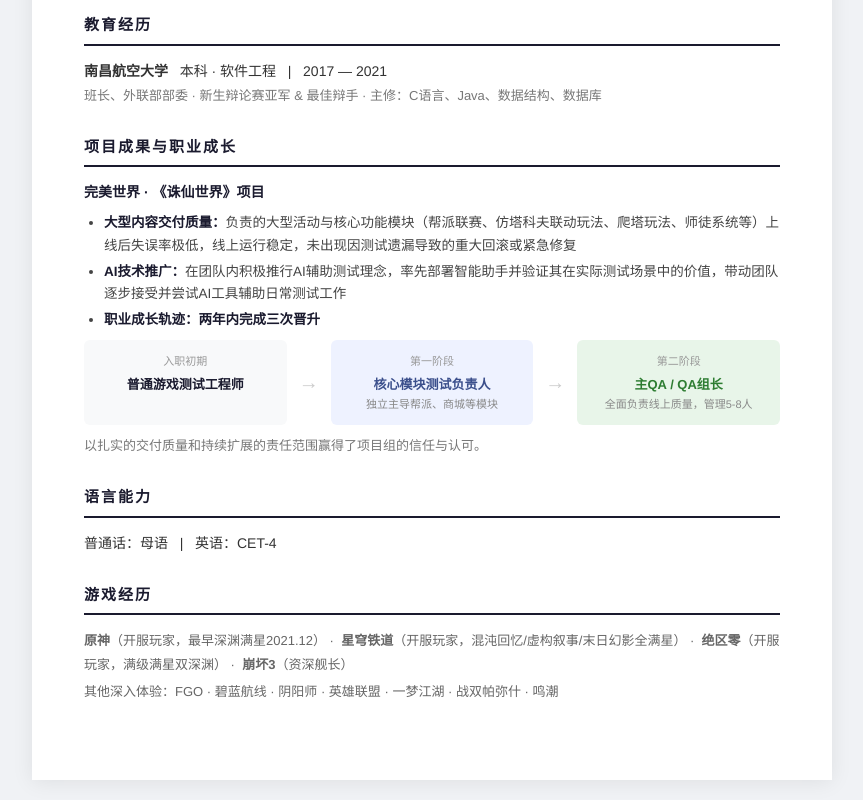
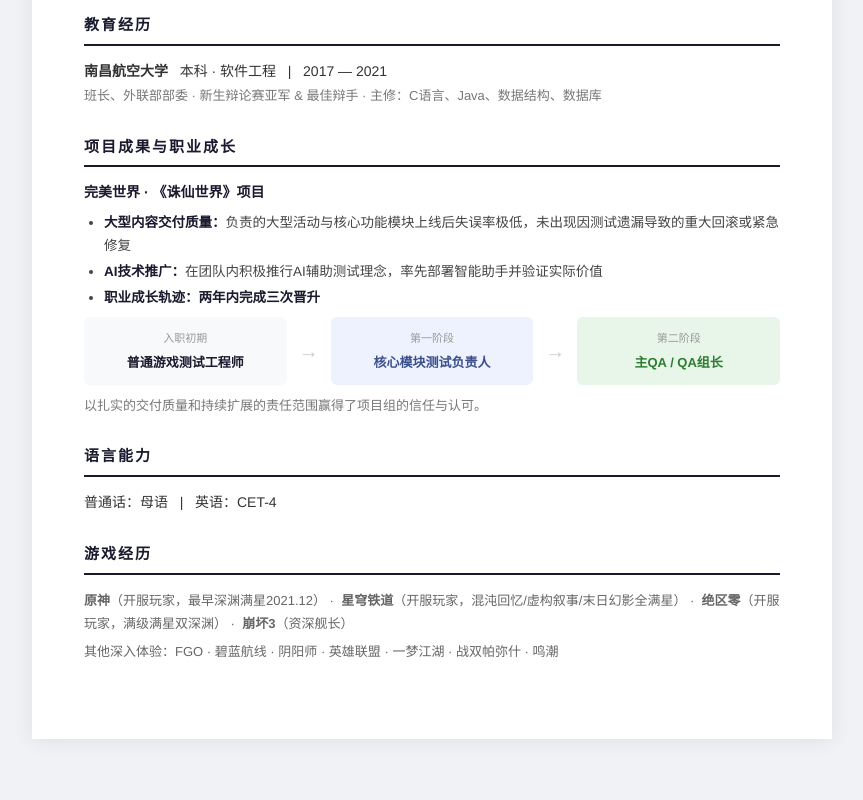
Before and after one commit to buxiuduwu1/resume, a plain HTML site: page index.html in a window 1280 px wide. Shown: the part 1619-2419 px from the top of the page, without its empty margins (208-1071 px from the left). After the commit the page ends 2378 px from the top, so only its background shows below. Drawn offline with Linux system fonts and the light colour scheme.

```diff
--- a/index.html
+++ b/index.html
@@ -32,7 +32,6 @@
   .header .subtitle { font-size: 15px; color: #666; margin-bottom: 12px; }
   .header .contact { font-size: 13px; color: #888; }
   .header .contact span { margin: 0 8px; }
-
   .section { margin-bottom: 28px; }
   .section-title {
     font-size: 15px;
@@ -44,15 +43,12 @@
     padding-bottom: 6px;
     margin-bottom: 14px;
   }
-
   .summary p { font-size: 14px; color: #444; text-align: justify; }
-
   .tag-grid { display: flex; flex-wrap: wrap; gap: 8px; }
   .tag {
     background: var(--tag-bg); color: var(--tag-text);
     padding: 4px 12px; border-radius: 4px; font-size: 13px;
   }
-
   .exp-item { margin-bottom: 20px; }
   .exp-header { display: flex; justify-content: space-between; align-items: baseline; margin-bottom: 4px; }
   .exp-header .role { font-size: 15px; font-weight: 700; color: var(--primary); }
@@ -61,26 +57,21 @@
   ul { padding-left: 20px; }
   li { font-size: 13.5px; margin-bottom: 4px; color: #444; }
   li strong { color: var(--primary); }
-
   .edu p { font-size: 14px; margin-bottom: 2px; }
   .edu .school { font-weight: 700; }
-
   .kpi-box {
     background: #f0f7f0; border-left: 3px solid #2e7d32;
     padding: 10px 16px; margin-bottom: 14px; border-radius: 0 6px 6px 0;
     font-size: 13.5px; color: #2e5a2e;
   }
   .kpi-box strong { color: #1b5e20; }
-
   .ai-box {
     background: #f3f0ff; border-left: 3px solid #5e35b1;
     padding: 10px 16px; margin-bottom: 14px; border-radius: 0 6px 6px 0;
     font-size: 13.5px; color: #3e2e5e;
   }
   .ai-box strong { color: #4527a0; }
-
   .game-list { font-size: 13px; color: #666; line-height: 1.8; }
-
   @media print {
     body { background: white; padding: 0; }
     .page { box-shadow: none; padding: 30px 40px; max-width: 100%; }
@@ -90,23 +81,18 @@
 </head>
 <body>
 <div class="page">
-
 <div class="header">
   <h1>王 鹏 越</h1>
   <div class="subtitle">游戏测试工程师 / QA组长 · 5年经验</div>
-  <div class="contact">
-    男 · 27岁 <span>|</span> 📞 156-6169-8539 <span>|</span> ✉️ fjufm3@163.com
-  </div>
+  <div class="contact">男 · 27岁 <span>|</span> 📞 156-6169-8539 <span>|</span> ✉️ fjufm3@163.com</div>
   <div class="contact" style="margin-top:2px;">💰 期望薪资 15-16K <span>|</span> 📍 期望城市：上海</div>
 </div>
-
 <div class="section">
   <div class="section-title">个人概述</div>
   <div class="summary">
     <p>5年游戏测试经验，先后就职于网易与完美世界。目前在完美世界《诛仙世界》项目担任<strong>QA组长</strong>（项目唯一QA组，实质主QA角色），对线上版本质量全面负责，协调开发、策划与测试三方高效协作。擅长功能测试、兼容性测试、性能测试，具备从需求评审到版本上线的完整把控能力。积极拥抱AI技术，将自部署的智能助手（Hermes）深度融入测试工作流，用于用例分析、测试方案对比、缺陷模式识别等环节，持续提升测试效率与覆盖度。</p>
   </div>
 </div>
-
 <div class="section">
   <div class="section-title">核心能力</div>
   <div class="tag-grid">
@@ -119,10 +105,8 @@
     <span class="tag">线上质量把控</span><span class="tag">跨部门沟通协调</span>
   </div>
 </div>
-
 <div class="section">
   <div class="section-title">工作经历</div>
-
   <div class="exp-item">
     <div class="exp-header">
       <span class="role">完美世界（北京）软件科技发展有限公司</span>
@@ -130,14 +114,12 @@
     </div>
     <div class="exp-sub"><strong>QA组长（主QA）</strong> | 《诛仙世界》项目组 | 管理5-8人团队</div>
     <div class="exp-sub" style="font-size:13px;color:#555;">作为项目唯一QA组组长，实质上承担主QA职责：对线上版本质量全面负责，协调开发与策划沟通，拆解并分配测试任务。</div>
-
     <div class="kpi-box">
       <strong>📊 核心质量指标</strong><br>
       · 线上版本严重Bug数量稳定控制在 <strong>10个以内</strong><br>
       · QA原因导致版本停服或延迟开服概率低于 <strong>1%</strong><br>
       · 建立12类关键项版本检查清单，发布准确率 <strong>100%</strong>
     </div>
-
     <ul>
       <li><strong>大型活动主导：</strong>项目上线后所有大型活动测试负责人，主导剑来联动·仿塔科夫玩法、博观洞天·爬塔玩法、占点限时活动等，负责模块拆分、用例设计与分工安排，保障功能零事故上线</li>
       <li><strong>帮派系统：</strong>主导帮派联赛/副本/日常玩法全流程测试，优化多人同屏性能；紧急扩展需求中将帮派数量提升至原定四倍并保障系统稳定</li>
@@ -145,7 +127,6 @@
       <li><strong>赛事玩法：</strong>车轮战12职业平衡性验证、瑞士轮跨服匹配稳定性测试（支持每日10万+玩家）、观战系统优化</li>
       <li><strong>版本管理：</strong>执行版本日包体审查，累计拦截多次错误配置入库；担任组内测试用例评审官，累计评审50+份用例</li>
     </ul>
-
     <div class="ai-box">
       <strong>🤖 自动化测试实践 &amp; AI赋能</strong><br><br>
       <strong>▸ AI 时代前的自动化积累</strong><br>
@@ -161,7 +142,6 @@
       从传统自动化到 AI 驱动测试，持续演进测试方法，将技术变为生产力。
     </div>
   </div>
-
   <div class="exp-item">
     <div class="exp-header">
       <span class="role">网易（杭州）网络有限公司</span>
@@ -176,7 +156,6 @@
     </ul>
   </div>
 </div>
-
 <div class="section">
   <div class="section-title">教育经历</div>
   <div class="edu">
@@ -184,13 +163,12 @@
     <p style="font-size:13px;color:#777;">班长、外联部部委 · 新生辩论赛亚军 &amp; 最佳辩手 · 主修：C语言、Java、数据结构、数据库</p>
   </div>
 </div>
-
 <div class="section">
   <div class="section-title">项目成果与职业成长</div>
   <p style="font-size:14px;font-weight:700;color:var(--primary);margin-bottom:8px;">完美世界 · 《诛仙世界》项目</p>
   <ul>
-    <li><strong>大型内容交付质量：</strong>负责的大型活动与核心功能模块（帮派联赛、仿塔科夫联动玩法、爬塔玩法、师徒系统等）上线后失误率极低，线上运行稳定，未出现因测试遗漏导致的重大回滚或紧急修复</li>
-    <li><strong>AI技术推广：</strong>在团队内积极推行AI辅助测试理念，率先部署智能助手并验证其在实际测试场景中的价值，带动团队逐步接受并尝试AI工具辅助日常测试工作</li>
+    <li><strong>大型内容交付质量：</strong>负责的大型活动与核心功能模块上线后失误率极低，未出现因测试遗漏导致的重大回滚或紧急修复</li>
+    <li><strong>AI技术推广：</strong>在团队内积极推行AI辅助测试理念，率先部署智能助手并验证实际价值</li>
     <li><strong>职业成长轨迹：两年内完成三次晋升</strong></li>
   </ul>
   <div style="display:flex;gap:12px;margin-top:8px;flex-wrap:wrap;">
@@ -202,23 +180,19 @@
     <div style="flex:1;min-width:140px;background:#eef2ff;border-radius:6px;padding:12px;text-align:center;font-size:13px;">
       <div style="font-size:11px;color:#999;margin-bottom:4px;">第一阶段</div>
       <div style="font-weight:700;color:var(--tag-text);">核心模块测试负责人</div>
-      <div style="font-size:11px;color:#888;">独立主导帮派、商城等模块</div>
     </div>
     <div style="font-size:20px;color:#ccc;align-self:center;">→</div>
     <div style="flex:1;min-width:140px;background:#e8f5e9;border-radius:6px;padding:12px;text-align:center;font-size:13px;">
       <div style="font-size:11px;color:#999;margin-bottom:4px;">第二阶段</div>
       <div style="font-weight:700;color:#2e7d32;">主QA / QA组长</div>
-      <div style="font-size:11px;color:#888;">全面负责线上质量，管理5-8人</div>
     </div>
   </div>
   <p style="font-size:13px;color:#777;margin-top:10px;">以扎实的交付质量和持续扩展的责任范围赢得了项目组的信任与认可。</p>
 </div>
-
 <div class="section">
   <div class="section-title">语言能力</div>
   <p style="font-size:14px;">普通话：母语 &nbsp; | &nbsp; 英语：CET-4</p>
 </div>
-
 <div class="section">
   <div class="section-title">游戏经历</div>
   <div class="game-list">
@@ -231,7 +205,6 @@
     其他深入体验：FGO · 碧蓝航线 · 阴阳师 · 英雄联盟 · 一梦江湖 · 战双帕弥什 · 鸣潮
   </div>
 </div>
-
 </div>
 </body>
 </html>
```
